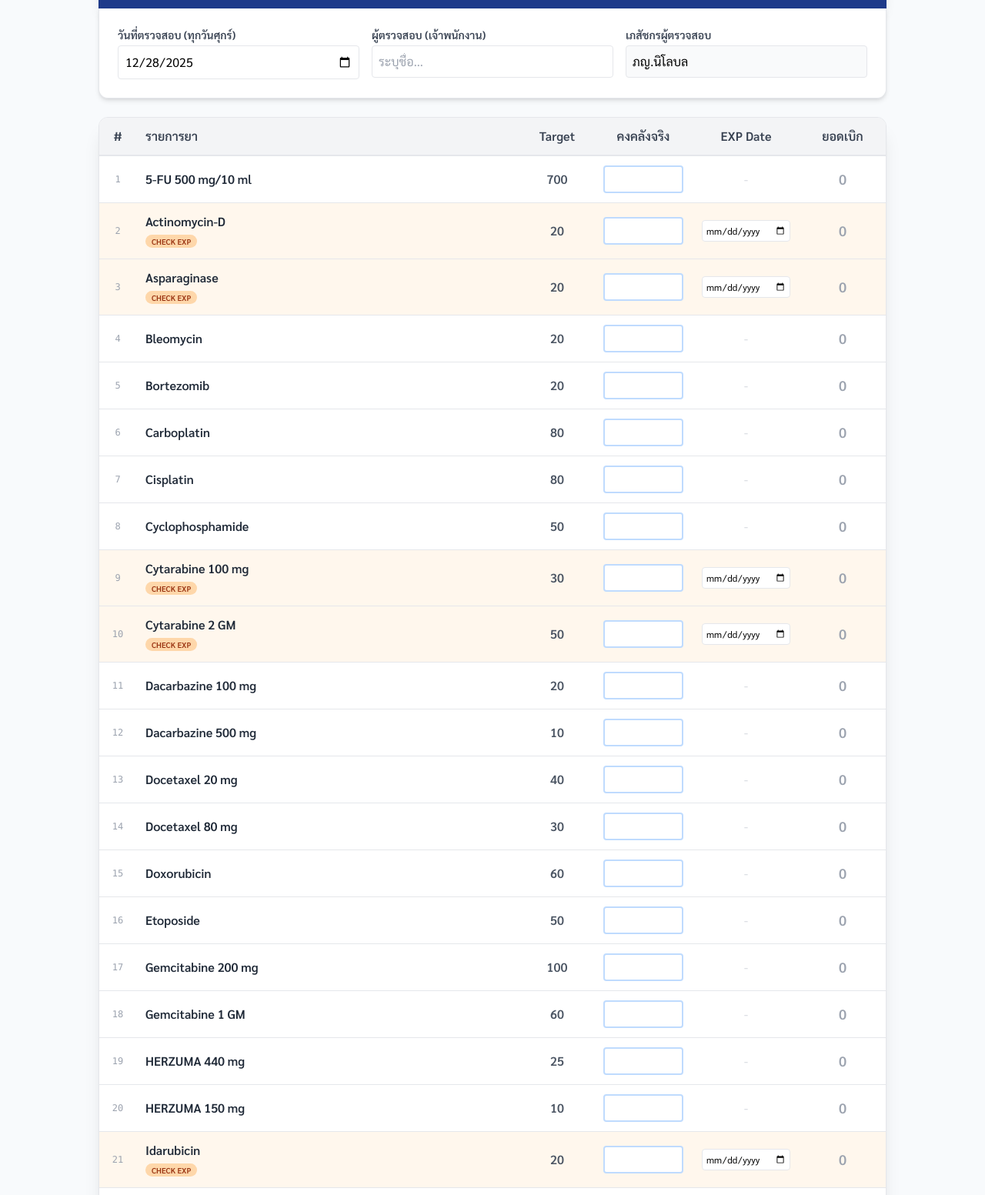
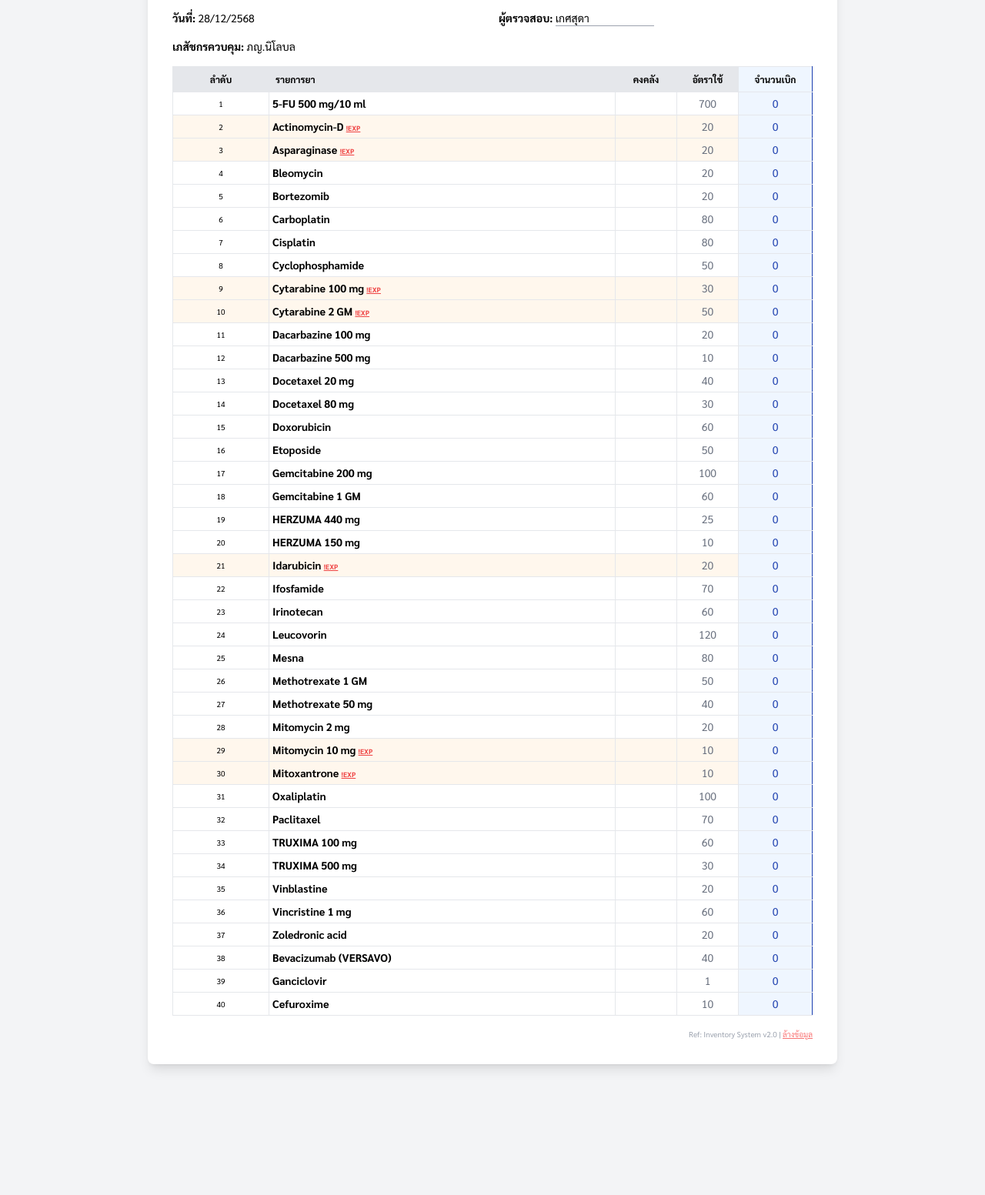
Before and after one commit to nilobonusaprom-beep/cytotoxic-stock, a plain HTML site: page index.html in a window 1280 px wide. Shown: the part 125-1678 px from the top of the page at 77% size. After the commit the page ends 1532 px from the top, so only its background shows below. Drawn offline with nearby package versions, Linux system fonts and the light colour scheme.

Commit message:
Update index.html

```diff
--- a/index.html
+++ b/index.html
@@ -3,166 +3,137 @@
 <head>
     <meta charset="UTF-8">
     <meta name="viewport" content="width=device-width, initial-scale=1.0">
-    <title>ระบบนับสต็อกยาเคมีบำบัด - รพ.สกลนคร</title>
+    <title>ใบเบิกยาเคมีบำบัด - รพ.สกลนคร</title>
     <script src="https://cdn.tailwindcss.com"></script>
-    <link href="https://fonts.googleapis.com/css2?family=Sarabun:wght@300;400;600&display=swap" rel="stylesheet">
+    <link href="https://fonts.googleapis.com/css2?family=Sarabun:wght@400;700&display=swap" rel="stylesheet">
     <style>
-        body { font-family: 'Sarabun', sans-serif; background-color: #f8fafc; }
+        body { font-family: 'Sarabun', sans-serif; font-size: 14px; }
         @media print {
-            .no-print { display: none; }
-            .print-only { display: block; }
-            body { background-color: white; }
-            input { border: none !important; appearance: none; -webkit-appearance: none; }
-            .card { shadow: none; border: 1px solid #ddd; }
+            @page { size: A4 portrait; margin: 10mm; }
+            .no-print { display: none !important; }
+            body { background: white; padding: 0; margin: 0; }
+            .highlight-column { background-color: #f3f4f6 !important; border: 2px solid black !important; }
+            table { width: 100%; border-collapse: collapse; }
+            th, td { padding: 4px 6px !important; border: 1px solid #ccc !important; font-size: 12px; }
+            .order-bold { font-size: 16px !important; font-weight: 800 !important; color: black !important; }
         }
-        .exp-row { background-color: #fff7ed; } /* สีส้มอ่อนสำหรับยากลุ่มเช็ก EXP */
+        .exp-row { background-color: #fff7ed; }
+        .highlight-column { border-left: 3px solid #1e40af; border-right: 3px solid #1e40af; background-color: #eff6ff; }
     </style>
 </head>
-<body class="p-4 md:p-8">
+<body class="bg-gray-100 p-2 md:p-6">
 
-    <div class="max-w-5xl mx-auto">
-        <header class="bg-blue-900 text-white p-6 rounded-t-xl shadow-lg flex justify-between items-center">
+    <div class="max-w-4xl mx-auto bg-white shadow-lg p-4 md:p-8 rounded-lg">
+        <header class="flex justify-between items-start border-b-2 border-blue-900 pb-4 mb-4">
             <div>
-                <h1 class="text-2xl font-bold">💊 ระบบคำนวณยอดเบิกยาเคมีบำบัด</h1>
-                <p class="text-blue-200">กลุ่มงานเภสัชกรรม โรงพยาบาลสกลนคร</p>
+                <h1 class="text-xl font-bold text-blue-900">ใบตรวจนับและเบิกยาเคมีบำบัด (Cytotoxic Inventory)</h1>
+                <p class="text-sm">กลุ่มงานเภสัชกรรม โรงพยาบาลสกลนคร</p>
             </div>
             <div class="text-right no-print">
-                <button onclick="window.print()" class="bg-green-500 hover:bg-green-600 px-4 py-2 rounded-lg font-bold transition">🖨️ พิมพ์ใบเบิกยา</button>
+                <button onclick="window.print()" class="bg-blue-600 text-white px-4 py-2 rounded font-bold hover:bg-blue-700">🖨️ พิมพ์ใบเบิกยา (A4)</button>
             </div>
         </header>
 
-        <div class="bg-white p-6 shadow-md mb-6 grid grid-cols-1 md:grid-cols-3 gap-4 border-x border-b rounded-b-xl no-print">
-            <div>
-                <label class="block text-sm font-bold text-gray-700">วันที่ตรวจสอบ (ทุกวันศุกร์)</label>
-                <input type="date" id="docDate" class="w-full border rounded p-2 mt-1">
-            </div>
-            <div>
-                <label class="block text-sm font-bold text-gray-700">ผู้ตรวจสอบ (เจ้าพนักงาน)</label>
-                <input type="text" placeholder="ระบุชื่อ..." class="w-full border rounded p-2 mt-1">
-            </div>
-            <div>
-                <label class="block text-sm font-bold text-gray-700">เภสัชกรผู้ตรวจสอบ</label>
-                <input type="text" value="ภญ.นิโลบล" class="w-full border rounded p-2 mt-1 bg-gray-50" readonly>
-            </div>
+        <div class="grid grid-cols-2 gap-4 mb-4 text-sm">
+            <div><strong>วันที่:</strong> <span id="displayDate"></span></div>
+            <div class="no-print"><strong>ผู้ตรวจสอบ:</strong> <input type="text" id="checker" value="เกศสุดา" class="border-b border-gray-400 outline-none w-32"></div>
+            <div class="print-only hidden"><strong>ผู้ตรวจสอบ:</strong> เกศสุดา</div>
+            <div><strong>เภสัชกรควบคุม:</strong> ภญ.นิโลบล</div>
         </div>
 
-        <div class="bg-white shadow-xl rounded-xl overflow-hidden border">
-            <table class="w-full text-left border-collapse">
-                <thead class="bg-gray-100 border-b-2 border-gray-200">
-                    <tr>
-                        <th class="p-3 font-bold text-gray-700 w-12 text-center">#</th>
-                        <th class="p-3 font-bold text-gray-700">รายการยา</th>
-                        <th class="p-3 font-bold text-gray-700 text-center w-24">Target</th>
-                        <th class="p-3 font-bold text-gray-700 text-center w-32">คงคลังจริง</th>
-                        <th class="p-3 font-bold text-gray-700 text-center w-32">EXP Date</th>
-                        <th class="p-3 font-bold text-gray-700 text-center w-28">ยอดเบิก</th>
-                    </tr>
-                </thead>
-                <tbody id="inventoryBody">
-                    </tbody>
-            </table>
-        </div>
+        <table class="w-full border-collapse border border-gray-300">
+            <thead class="bg-gray-200 text-xs">
+                <tr>
+                    <th class="border p-2">ลำดับ</th>
+                    <th class="border p-2 text-left">รายการยา</th>
+                    <th class="border p-2 w-20">คงคลัง</th>
+                    <th class="border p-2 w-20">อัตราใช้</th>
+                    <th class="border p-2 w-24 highlight-column">จำนวนเบิก</th>
+                </tr>
+            </thead>
+            <tbody id="inventoryBody"></tbody>
+        </table>
 
-        <footer class="mt-8 text-center text-gray-500 text-sm no-print">
-            <p>© 2025 Oncology Pharmacy Dev Team - Sakon Nakhon Hospital</p>
-            <button onclick="resetData()" class="mt-4 text-red-500 hover:underline">ล้างข้อมูลทั้งหมด</button>
+        <footer class="mt-4 text-[10px] text-gray-400 text-right no-print">
+            Ref: Inventory System v2.0 | <button onclick="location.reload()" class="text-red-400 underline">ล้างข้อมูล</button>
         </footer>
     </div>
 
     <script>
         const drugData = [
-            { id: 1, name: "5-FU 500 mg/10 ml", target: 700, exp: false },
+            { id: 1, name: "5-FU 500 mg/10 ml", target: 700 },
             { id: 2, name: "Actinomycin-D", target: 20, exp: true },
             { id: 3, name: "Asparaginase", target: 20, exp: true },
-            { id: 4, name: "Bleomycin", target: 20, exp: false },
-            { id: 5, name: "Bortezomib", target: 20, exp: false },
-            { id: 6, name: "Carboplatin", target: 80, exp: false },
-            { id: 7, name: "Cisplatin", target: 80, exp: false },
-            { id: 8, name: "Cyclophosphamide", target: 50, exp: false },
+            { id: 4, name: "Bleomycin", target: 20 },
+            { id: 5, name: "Bortezomib", target: 20 },
+            { id: 6, name: "Carboplatin", target: 80 },
+            { id: 7, name: "Cisplatin", target: 80 },
+            { id: 8, name: "Cyclophosphamide", target: 50 },
             { id: 9, name: "Cytarabine 100 mg", target: 30, exp: true },
             { id: 10, name: "Cytarabine 2 GM", target: 50, exp: true },
-            { id: 11, name: "Dacarbazine 100 mg", target: 20, exp: false },
-            { id: 12, name: "Dacarbazine 500 mg", target: 10, exp: false },
-            { id: 13, name: "Docetaxel 20 mg", target: 40, exp: false },
-            { id: 14, name: "Docetaxel 80 mg", target: 30, exp: false },
-            { id: 15, name: "Doxorubicin", target: 60, exp: false },
-            { id: 16, name: "Etoposide", target: 50, exp: false },
-            { id: 17, name: "Gemcitabine 200 mg", target: 100, exp: false },
-            { id: 18, name: "Gemcitabine 1 GM", target: 60, exp: false },
-            { id: 19, name: "HERZUMA 440 mg", target: 25, exp: false },
-            { id: 20, name: "HERZUMA 150 mg", target: 10, exp: false },
+            { id: 11, name: "Dacarbazine 100 mg", target: 20 },
+            { id: 12, name: "Dacarbazine 500 mg", target: 10 },
+            { id: 13, name: "Docetaxel 20 mg", target: 40 },
+            { id: 14, name: "Docetaxel 80 mg", target: 30 },
+            { id: 15, name: "Doxorubicin", target: 60 },
+            { id: 16, name: "Etoposide", target: 50 },
+            { id: 17, name: "Gemcitabine 200 mg", target: 100 },
+            { id: 18, name: "Gemcitabine 1 GM", target: 60 },
+            { id: 19, name: "HERZUMA 440 mg", target: 25 },
+            { id: 20, name: "HERZUMA 150 mg", target: 10 },
             { id: 21, name: "Idarubicin", target: 20, exp: true },
-            { id: 22, name: "Ifosfamide", target: 70, exp: false },
-            { id: 23, name: "Irinotecan", target: 60, exp: false },
-            { id: 24, name: "Leucovorin", target: 120, exp: false },
-            { id: 25, name: "Mesna", target: 80, exp: false },
-            { id: 26, name: "Methotrexate 1 GM", target: 50, exp: false },
-            { id: 27, name: "Methotrexare 50 mg", target: 40, exp: false },
-            { id: 28, name: "Mitomycin 2 mg", target: 20, exp: false },
+            { id: 22, name: "Ifosfamide", target: 70 },
+            { id: 23, name: "Irinotecan", target: 60 },
+            { id: 24, name: "Leucovorin", target: 120 },
+            { id: 25, name: "Mesna", target: 80 },
+            { id: 26, name: "Methotrexate 1 GM", target: 50 },
+            { id: 27, name: "Methotrexate 50 mg", target: 40 },
+            { id: 28, name: "Mitomycin 2 mg", target: 20 },
             { id: 29, name: "Mitomycin 10 mg", target: 10, exp: true },
             { id: 30, name: "Mitoxantrone", target: 10, exp: true },
-            { id: 31, name: "Oxaliplatin", target: 100, exp: false },
-            { id: 32, name: "Paclitaxel", target: 70, exp: false },
-            { id: 33, name: "TRUXIMA 100 mg", target: 60, exp: false },
-            { id: 34, name: "TRUXIMA 500 mg", target: 30, exp: false },
-            { id: 35, name: "Vinblastine", target: 20, exp: false },
-            { id: 36, name: "Vincristine 1 mg", target: 60, exp: false },
-            { id: 37, name: "Zoledronic acid", target: 20, exp: false },
-            { id: 38, name: "Bevacizumab (VERSAVO)", target: 40, exp: false },
-            { id: 39, name: "Ganciclovir", target: 1, exp: false },
-            { id: 40, name: "Cefuroxime", target: 10, exp: false }
+            { id: 31, name: "Oxaliplatin", target: 100 },
+            { id: 32, name: "Paclitaxel", target: 70 },
+            { id: 33, name: "TRUXIMA 100 mg", target: 60 },
+            { id: 34, name: "TRUXIMA 500 mg", target: 30 },
+            { id: 35, name: "Vinblastine", target: 20 },
+            { id: 36, name: "Vincristine 1 mg", target: 60 },
+            { id: 37, name: "Zoledronic acid", target: 20 },
+            { id: 38, name: "Bevacizumab (VERSAVO)", target: 40 },
+            { id: 39, name: "Ganciclovir", target: 1 },
+            { id: 40, name: "Cefuroxime", target: 10 }
         ];
 
-        function initApp() {
-            const tbody = document.getElementById('inventoryBody');
-            document.getElementById('docDate').valueAsDate = new Date();
+        function render() {
+            const body = document.getElementById('inventoryBody');
+            document.getElementById('displayDate').innerText = new Date().toLocaleDateString('th-TH');
 
-            tbody.innerHTML = drugData.map(drug => `
-                <tr class="border-b ${drug.exp ? 'exp-row' : 'bg-white'} hover:bg-blue-50 transition">
-                    <td class="p-3 text-center text-gray-400 font-mono text-xs">${drug.id}</td>
-                    <td class="p-3">
-                        <div class="font-semibold text-gray-800">${drug.name}</div>
-                        ${drug.exp ? '<span class="text-[10px] bg-orange-200 text-orange-800 px-2 py-0.5 rounded-full font-bold">CHECK EXP</span>' : ''}
+            body.innerHTML = drugData.map(d => `
+                <tr class="${d.exp ? 'exp-row' : ''}">
+                    <td class="border text-center text-[10px]">${d.id}</td>
+                    <td class="border p-1 font-bold">
+                        ${d.name} ${d.exp ? '<span class="text-red-500 text-[9px] no-print underline">!EXP</span>' : ''}
                     </td>
-                    <td class="p-3 text-center font-bold text-gray-600">${drug.target}</td>
-                    <td class="p-3">
-                        <input type="number" oninput="calculate(${drug.id}, ${drug.target})" id="stock-${drug.id}"
-                            class="w-full border-2 border-blue-200 rounded p-1 text-center focus:border-blue-500 outline-none font-bold">
+                    <td class="border p-1">
+                        <input type="number" oninput="calc(${d.id}, ${d.target})" id="s-${d.id}" class="w-full text-center outline-none bg-transparent">
                     </td>
-                    <td class="p-3">
-                        ${drug.exp ? `<input type="date" class="w-full text-xs border rounded p-1">` : `<div class="text-center text-gray-300">-</div>`}
-                    </td>
-                    <td class="p-3 text-center">
-                        <span id="order-${drug.id}" class="text-lg font-black text-gray-400">0</span>
+                    <td class="border p-1 text-center text-gray-500">${d.target}</td>
+                    <td class="border p-1 text-center highlight-column">
+                        <span id="o-${d.id}" class="order-bold text-blue-800">0</span>
                     </td>
                 </tr>
             `).join('');
         }
 
-        function calculate(id, target) {
-            const stockInput = document.getElementById(`stock-${id}`);
-            const orderDisplay = document.getElementById(`order-${id}`);
-            const currentStock = parseInt(stockInput.value) || 0;
-
-            const needed = target - currentStock;
-            const result = needed > 0 ? needed : 0;
-
-            orderDisplay.innerText = result;
-
-            if (result > 0) {
-                orderDisplay.className = "text-lg font-black text-red-600 animate-pulse";
-            } else {
-                orderDisplay.className = "text-lg font-black text-green-600";
-            }
+        function calc(id, target) {
+            const current = parseInt(document.getElementById(`s-${id}`).value) || 0;
+            const diff = target - current;
+            const result = diff > 0 ? diff : 0;
+            const display = document.getElementById(`o-${id}`);
+            display.innerText = result;
+            display.className = result > 0 ? "order-bold text-red-600" : "order-bold text-green-600";
         }
 
-        function resetData() {
-            if(confirm('ยืนยันการล้างข้อมูลเพื่อเริ่มนับสต็อกใหม่?')) {
-                window.location.reload();
-            }
-        }
-
-        initApp();
+        render();
     </script>
 </body>
 </html>
```
